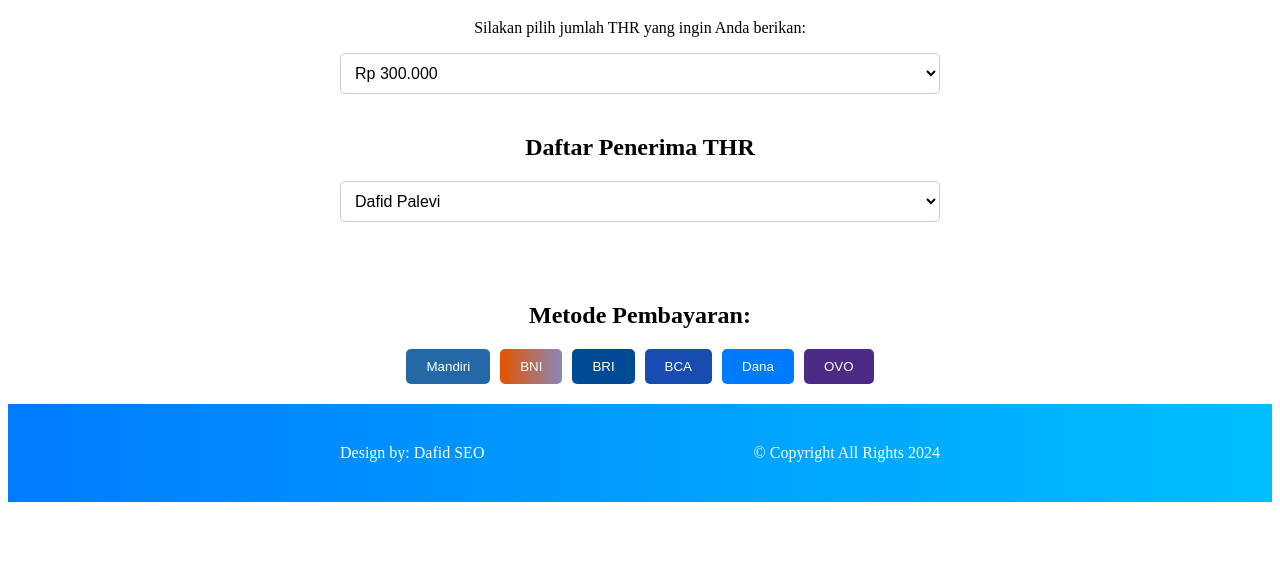
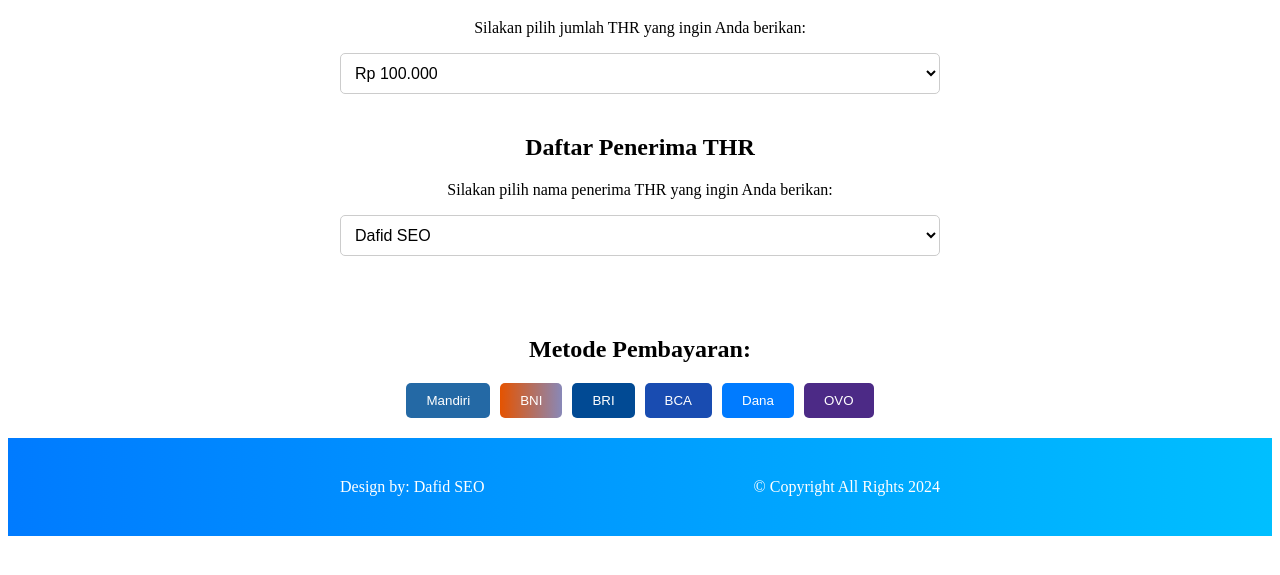
Before and after one commit to dafidpalevi1/THR, a plain HTML site: page index.html in a window 1280 px wide. Shown: the part 89-664 px from the top of the page. Drawn offline with Linux system fonts and the light colour scheme.

Commit message:
Add files via upload

```diff
--- a/index.html
+++ b/index.html
@@ -14,6 +14,8 @@
       <p>Silakan pilih jumlah THR yang ingin Anda berikan:</p>
       <div class="dropdown">
         <select id="thrAmount">
+            <option value="100000">Rp 100.000</option>
+            <option value="200000">Rp 200.000</option>
           <option value="300000">Rp 300.000</option>
           <option value="400000">Rp 400.000</option>
           <option value="500000">Rp 500.000</option>
@@ -26,15 +28,21 @@
           <option value="3000000">Rp 3.000.000</option>
           <option value="4000000">Rp 4.000.000</option>
           <option value="5000000">Rp 5.000.000</option>
+          <option value="6000000">Rp 6.000.000</option>
+          <option value="7000000">Rp 7.000.000</option>
+          <option value="8000000">Rp 8.000.000</option>
+          <option value="9000000">Rp 9.000.000</option>
+          <option value="10000000">Rp 10.000.000</option>
         </select>
       </div>
     </div>
 
     <div class="section">
       <h2>Daftar Penerima THR</h2>
+      <p>Silakan pilih nama penerima THR yang ingin Anda berikan:</p>
       <div class="dropdown">
         <select id="recipientList">
-          <option value="dafidPalevi">Dafid Palevi</option>
+          <option value="dafidPalevi">Dafid SEO</option>
           <option value="rezhaPohan">Rezha Pohan</option>
           <option value="masAri">Mas Ari</option>
           <option value="jonBusri">Jon Busri</option>
```
